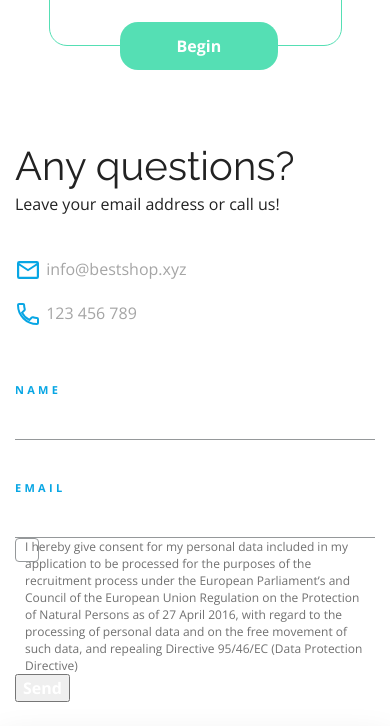
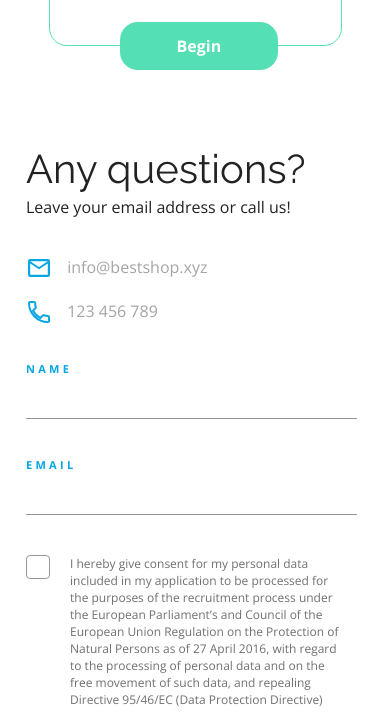
Before and after one commit to malwajka/BestShop-Mobile, a website: page index.html in a window 390 px wide. Shown: the part 3806-4532 px from the top of the page. Drawn offline with nearby package versions, Linux system fonts and the light colour scheme.

```diff
--- a/index.html
+++ b/index.html
@@ -219,7 +219,7 @@
                         </p>
                     </label>
                 </div>
-                <button type="submit" class="btn btn--primary">Send</button>
+                <button type="submit" class="btn form__btn">Send</button>
             </form>
         </div>
     </section>
--- a/scss/elements/_contact.scss
+++ b/scss/elements/_contact.scss
@@ -1,8 +1,16 @@
 .contact {
-  padding: 50px 15px;
+  padding: 53px 33px 44px 26px;
+
+  @include notebook {
+    display: flex;
+    justify-content: center;
+  }
 
   &__column {
 
+    @include notebook {
+      width: 50%;
+    }
   }
 
   &__title {
@@ -10,48 +18,60 @@
     font-family: $font-Raleway;
     font-weight: 400;
     margin-bottom: 10px;
+
+    @include notebook {
+      margin-bottom: 22px;
+      font-size: 3.0625rem;
+    }
   }
 
   &__text {
     font-size: 1rem;
-    font-family: $font-OpenSans;
-    font-weight: 400;
-    margin-bottom: 45px;
+    margin-bottom: 40px;
   }
 
   &__details {
     display: flex;
     flex-direction: column;
-    margin-bottom: 14px;
-  }
+    margin-bottom: 20px;
+
+    @include notebook {
+      flex-direction: row;
     }
 
     .details__item {
+      color: $color-grey;
       margin-bottom: 17px;
-  color: $color-grey;
 
-  &:last-of-type {
-    margin-bottom: 0;
+      @include notebook {
+        margin-right: 20px;
+      }
+
+      img {
+        margin-right: 10px;
+      }
+    }
   }
 }
 
 //FORM
 
 .form {
+  display: flex;
+  flex-direction: column;
 
   &__field {
     display: flex;
     flex-direction: column;
+    margin-bottom: 40px;
   }
 
   &__label {
-    font-family: $font-OpenSans;
     text-transform: uppercase;
-    letter-spacing: 0.205rem;
-    font-size: 0.6875rem;
+    letter-spacing: .205rem;
+    font-size: .6875rem;
     font-weight: 700;
     color: $primary-blue;
-    margin-top: 42px;
   }
 
   &__input {
@@ -60,41 +80,62 @@
     line-height: 2.625rem;
   }
 
+  &__consent {
+
+  }
+
   &__checkbox {
     display: flex;
     align-items: flex-start;
+    position: relative;
     cursor: pointer;
+    padding-left: 34px;
 
     input {
-      height: 25px;
-      width: 25px;
+      position: absolute;
       opacity: 0;
-      position: absolute;
+      cursor: pointer;
+      height: 0;
+      width: 0;
 
+      &:checked {
+        ~ .checkbox {
+          background-image: url(../assets/Checkmark.svg);
+          background-position: center;
+          background-size: 50%;
+          background-repeat: no-repeat;
         }
-
       }
     }
 
     .checkbox {
+      display: inline-block;
+      height: 24px;
       width: 24px;
-  height: 24px;
       border-radius: 4px;
       border: 1px solid #95989A;
       position: absolute;
-
-  &:checked {
-    background-image: url("../assets/Checkmark.svg");
-    background-repeat: no-repeat;
-    background-position: center;
+      cursor: pointer;
+      top: 0;
+      left: 0;
     }
   }
 
   .consent__text {
-  font-size: 0.75rem;
-  font-family: $font-OpenSans;
-  font-weight: 400;
+    font-size: .75rem;
     color: $color-consent;
+    line-height: 1.0625rem;
     margin: 0 10px;
-  line-height: 1.0625rem;
   }
+
+  &__btn {
+    padding: 20px 97px;
+    border: none;
+    border-radius: 35px;
+    background-color: $primary-blue;
+    box-shadow: 5px 10px 14px #07ACE629;
+    align-self: flex-end;
+    margin-top: 21px;
+
+  }
+}
--- /dev/null
+++ b/scss/elements/robocze.scss
@@ -0,0 +1,100 @@
+.contact {
+  padding: 50px 15px;
+
+  &__column {
+
+  }
+
+  &__title {
+    font-size: 2.5rem;
+    font-family: $font-Raleway;
+    font-weight: 400;
+    margin-bottom: 10px;
+  }
+
+  &__text {
+    font-size: 1rem;
+    font-family: $font-OpenSans;
+    font-weight: 400;
+    margin-bottom: 45px;
+  }
+
+  &__details {
+    display: flex;
+    flex-direction: column;
+    margin-bottom: 14px;
+  }
+}
+
+.details__item {
+  margin-bottom: 17px;
+  color: $color-grey;
+
+  &:last-of-type {
+    margin-bottom: 0;
+  }
+}
+
+//FORM
+
+.form {
+
+  &__field {
+    display: flex;
+    flex-direction: column;
+  }
+
+  &__label {
+    font-family: $font-OpenSans;
+    text-transform: uppercase;
+    letter-spacing: 0.205rem;
+    font-size: 0.6875rem;
+    font-weight: 700;
+    color: $primary-blue;
+    margin-top: 42px;
+  }
+
+  &__input {
+    border: none;
+    border-bottom: 1px solid $color-form-line;
+    line-height: 2.625rem;
+  }
+
+  &__checkbox {
+    display: flex;
+    align-items: flex-start;
+    cursor: pointer;
+
+    input {
+      height: 25px;
+      width: 25px;
+      opacity: 0;
+      position: absolute;
+
+    }
+
+  }
+}
+
+.checkbox {
+  width: 24px;
+  height: 24px;
+  border-radius: 4px;
+  border: 1px solid #95989A;
+  position: absolute;
+
+  &:checked {
+    background-image: url("../assets/Checkmark.svg");
+    background-repeat: no-repeat;
+    background-position: center;
+  }
+}
+
+.consent__text {
+  font-size: 0.75rem;
+  font-family: $font-OpenSans;
+  font-weight: 400;
+  color: $color-consent;
+  margin: 0 10px;
+  line-height: 1.0625rem;
+}
```
Also changed, not shown: css/main.css, 1 other file. Lines whose indentation alone changed are shown as unchanged.
